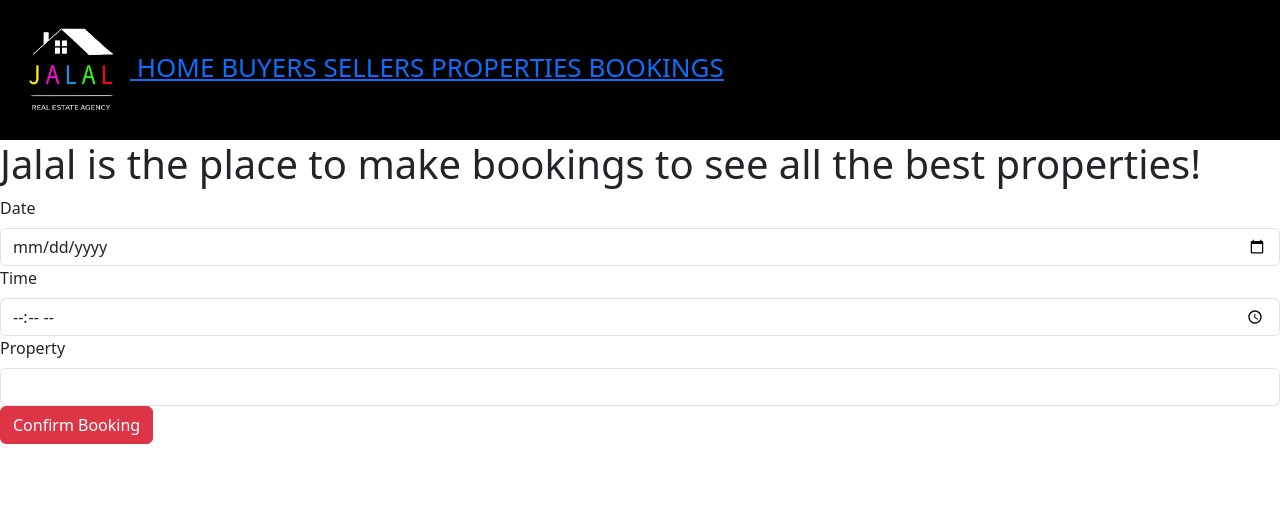
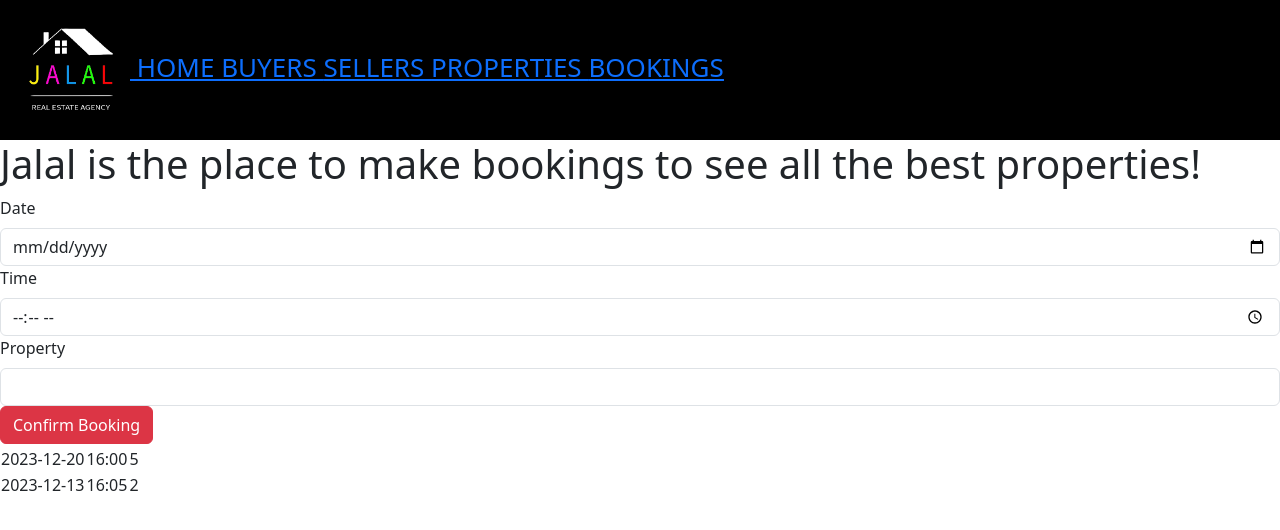
Before and after one commit to AndrewClark399/JalalRealEstate_FE, a React (Create React App) app: page /bookings in a window 1280 px wide. Shown: the top 530 px of the page. Built offline with nearby package versions, Linux system fonts and the light colour scheme; data requests are answered from the project's data file.

Commit message:
booking stuff

```diff
--- a/db.json
+++ b/db.json
@@ -203,7 +203,18 @@
       "time": "",
       "property": "",
       "id": 1
-
+    },
+    {
+      "date": "2023-12-20",
+      "time": "16:00",
+      "property": "5",
+      "id": 2
+    },
+    {
+      "date": "2023-12-13",
+      "time": "16:05",
+      "property": "2",
+      "id": 3
     }
   ]
 }
--- a/src/components/Bookings/Bookings.jsx
+++ b/src/components/Bookings/Bookings.jsx
@@ -1,10 +1,12 @@
 import CreateBookings from "./CreateBookings";
+import GetBookings from "./GetBookings";
 
 function Bookings () {
     return (
     <>
     <h1>Jalal is the place to make bookings to see all the best properties!</h1>
     <CreateBookings/>
+    <GetBookings/>
     </>
     );
 
--- a/src/components/Bookings/CreateBookings.jsx
+++ b/src/components/Bookings/CreateBookings.jsx
@@ -7,13 +7,13 @@ function CreateBookings() {
 
   return (
     <form onSubmit={e => {e.preventDefault();
-    axios.post("https://localhost:5000/bookings",{date,time,property})
+    axios.post("http://localhost:5000/bookings",{date,time,property})
     .then(response => {setDate(""); setTime(""); setProperty("");})
     .catch(err => console.log (err))
   }}
  >
 <label htmlFor="bookingDate"className="form-label">Date</label>
-<input id="bookingDate"
+<input id="bookingsDate"
 name="date"
 className="form-control"
 type="date"
@@ -21,7 +21,7 @@ value={date}
 onChange={e => setDate(e.target.value)}/>
 
 <label htmlFor="bookingTime"className="form-label">Time</label>
-<input id="bookingTime"
+<input id="bookingsTime"
 name="time"
 className="form-control"
 type="time"
@@ -29,7 +29,7 @@ value={time}
 onChange={e => setTime(e.target.value)}/>
 
 <label htmlFor="bookingProperty"className="form-label">Property</label>
-<input id="bookingProperty"
+<input id="bookingsProperty"
 name="property"
 className="form-control"
 type="text"
--- /dev/null
+++ b/src/components/Bookings/GetBookings.jsx
@@ -0,0 +1,33 @@
+import axios from "axios";
+import { useState, useEffect } from "react";
+
+function GetBookings() {
+    const [bookings, setBookings] = useState("");
+    useEffect(() => {handleClick()
+
+    }, []);
+    function handleClick(){
+        axios.get("http://localhost:5000/bookings")
+            .then(response => { setBookings(response.data) }).catch(err => console.error(err))
+    };
+
+    const displayBookings = [];
+    for (const booking of bookings) {
+        displayBookings.push(<tr key={booking.id}>
+            <td>{booking.date}</td>
+            <td>{booking.time}</td>
+            <td>{booking.property}</td>
+        </tr>)
+    }
+
+    return (
+        <div>
+
+            <div>
+                {displayBookings}
+            </div>
+        </div>
+    );
+}
+
+export default GetBookings;
```
